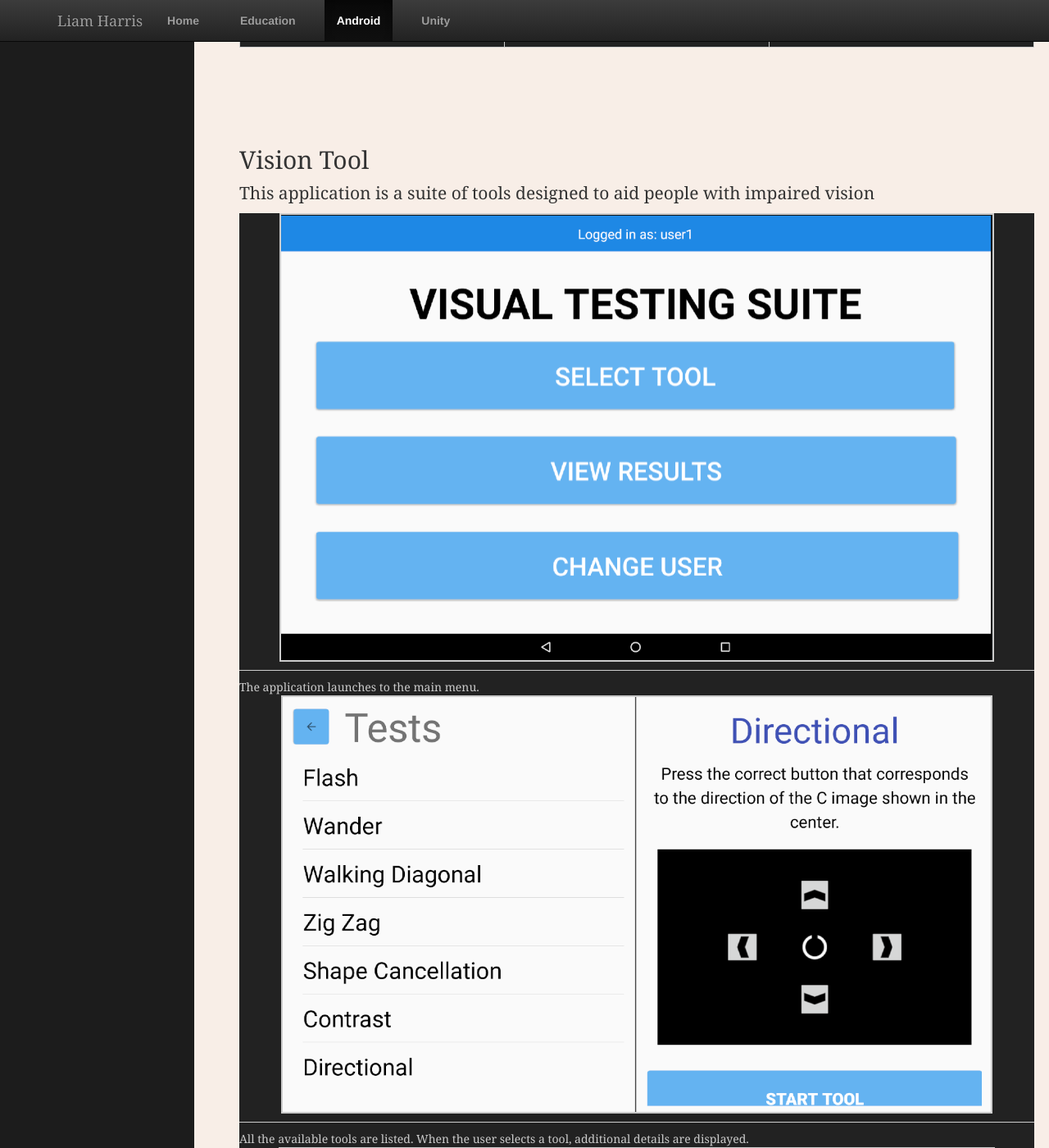
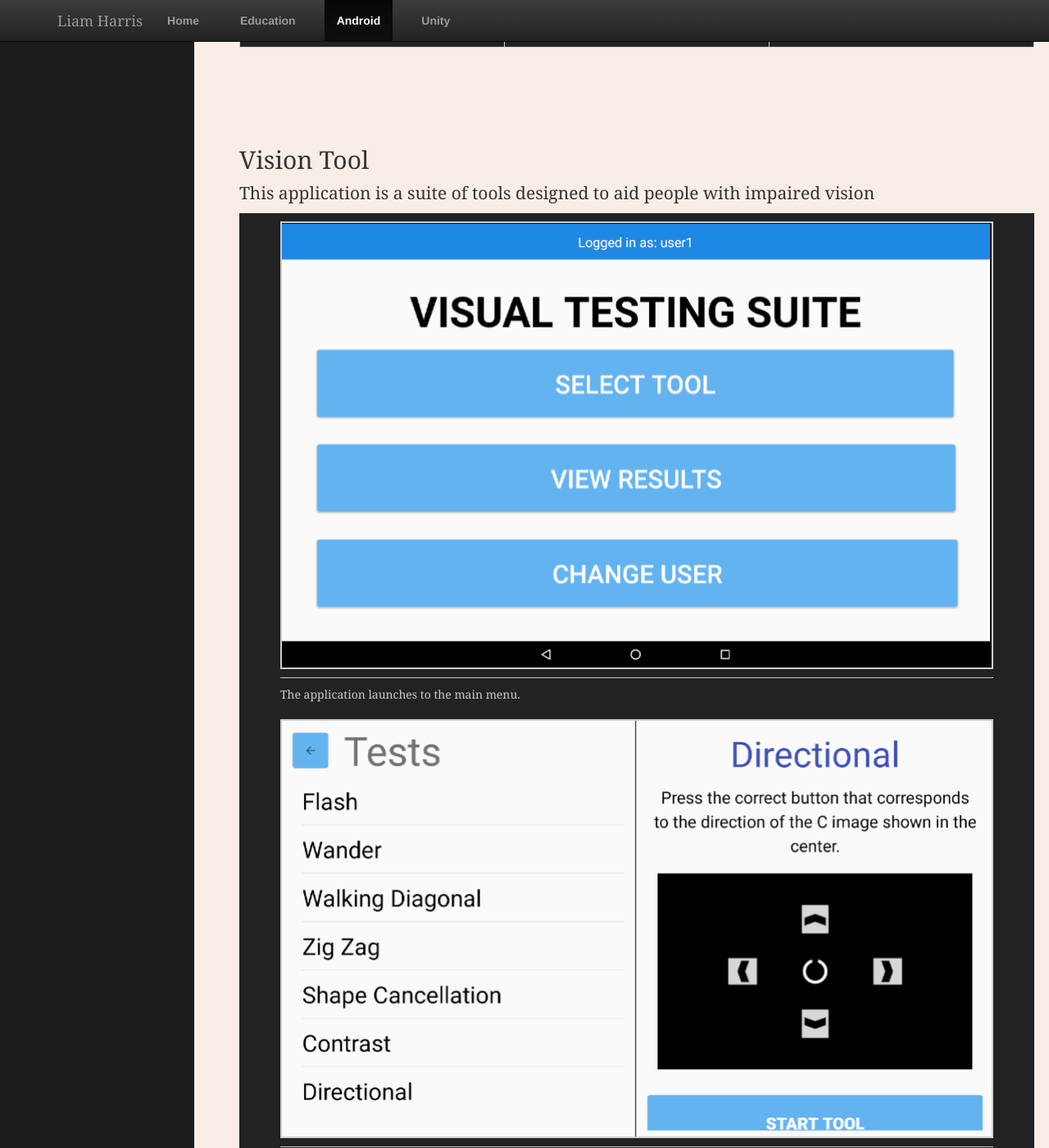
Before and after one commit to harrl7/harrl7.github.io, a Jekyll site: the page built from android/index.html, in a window 1280 px wide and 1400 px high, scrolled down 1018 px. Shown: the whole window at 82% size. Built offline with Jekyll 4.4.1, drawn with Linux system fonts in a browser that asks for light colours.

Commit message:
Update main.css

```diff
--- a/css/main.css
+++ b/css/main.css
@@ -92,6 +92,7 @@
     border-width: 2px;
     display: block;
     margin: auto;
+    width: 100%;
 }
 
 
@@ -120,10 +121,11 @@
 
 
 .Full_Width_Fig {
-     margin: 0 auto;
+    margin: 20 auto;
     background-color: var(--col-dk-grey);
     color: var(--col-lt-grey);
     width: 100%;
+    padding: 10px 50px;
 }
 
 .White_Line {
```
